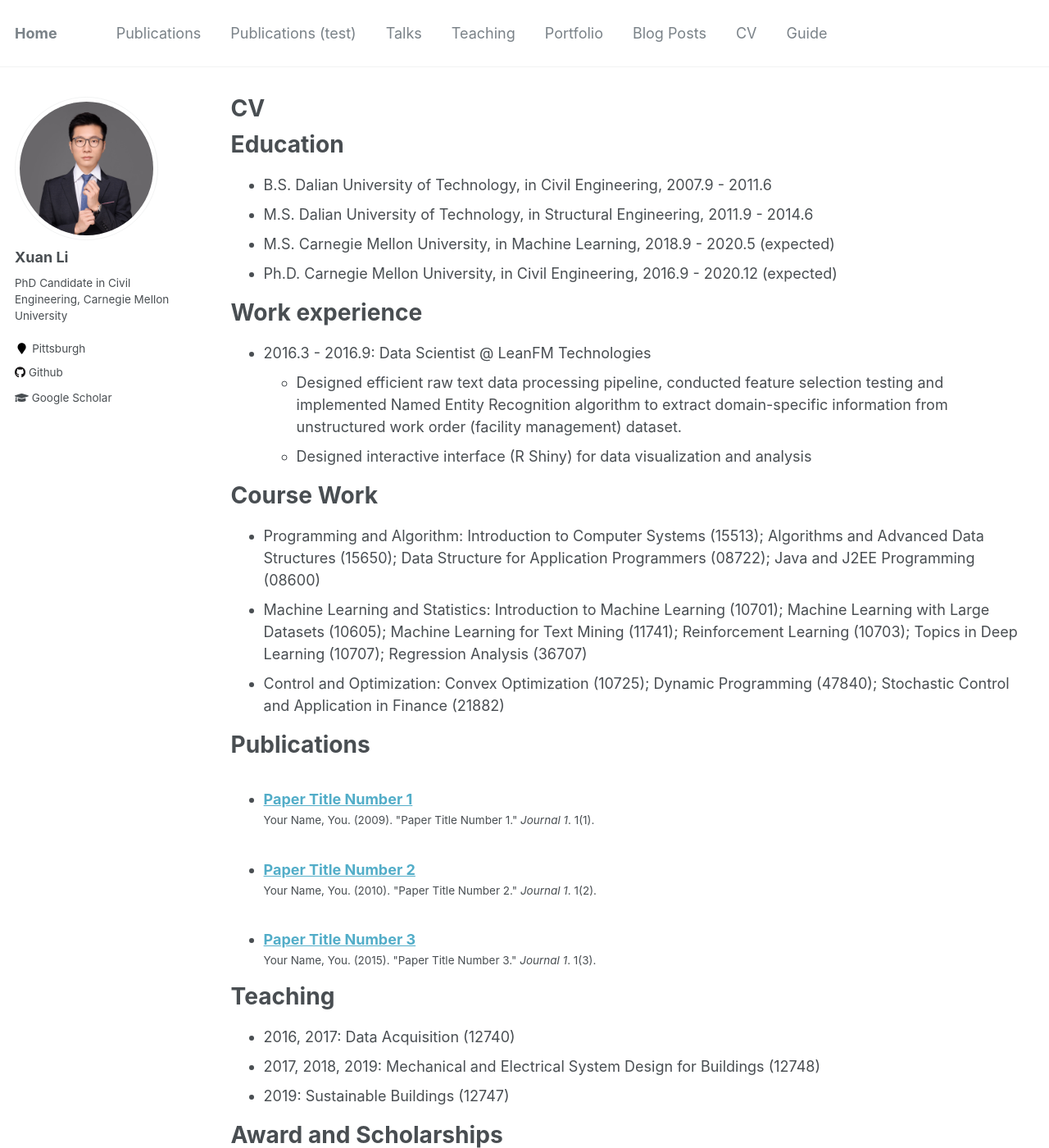
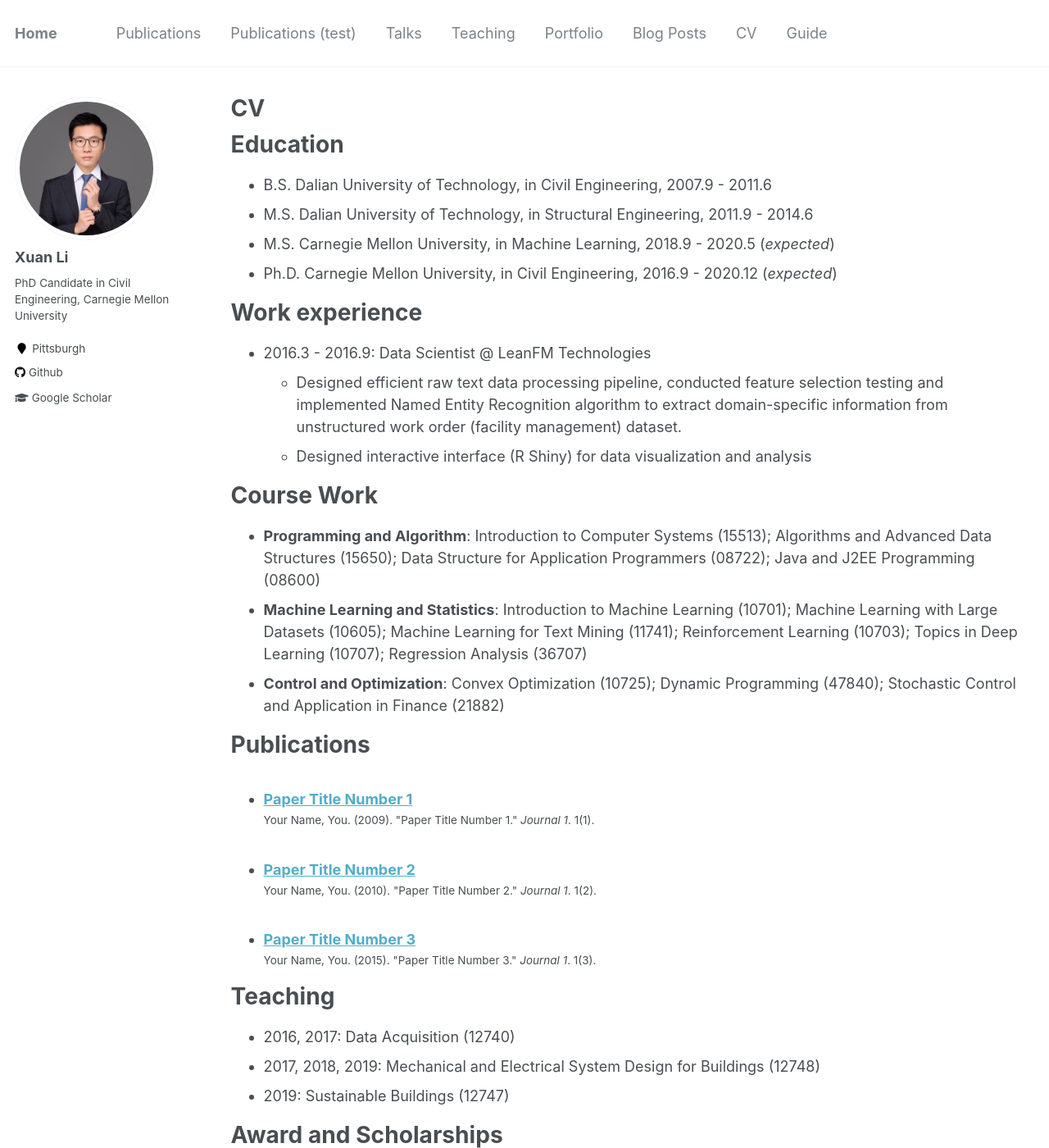
Before and after one commit to milanlx/milanlx.github.io, a Jekyll site: the page built from _pages/cv.md, in a window 1280 px wide and 1400 px high. Shown: the whole window at 82% size. Built offline with Jekyll 4.4.1, drawn with Linux system fonts in a browser that asks for light colours.

Commit message:
Update cv.md

```diff
--- a/_pages/cv.md
+++ b/_pages/cv.md
@@ -13,8 +13,8 @@ Education
 ======
 * B.S. Dalian University of Technology, in Civil Engineering, 2007.9 - 2011.6
 * M.S. Dalian University of Technology, in Structural Engineering, 2011.9 - 2014.6
-* M.S. Carnegie Mellon University, in Machine Learning, 2018.9 - 2020.5 (expected)
-* Ph.D. Carnegie Mellon University, in Civil Engineering, 2016.9 - 2020.12 (expected)
+* M.S. Carnegie Mellon University, in Machine Learning, 2018.9 - 2020.5 (*expected*)
+* Ph.D. Carnegie Mellon University, in Civil Engineering, 2016.9 - 2020.12 (*expected*)
 
 
 Work experience
@@ -26,9 +26,9 @@ Work experience
 
 Course Work
 ======
-* Programming and Algorithm: Introduction to Computer Systems (15513); Algorithms and Advanced Data Structures (15650); Data Structure for Application Programmers (08722); Java and J2EE Programming (08600)
-* Machine Learning and Statistics: Introduction to Machine Learning (10701); Machine Learning with Large Datasets (10605); Machine Learning for Text Mining (11741); Reinforcement Learning (10703); Topics in Deep Learning (10707); Regression Analysis (36707)
-* Control and Optimization: Convex Optimization (10725); Dynamic Programming (47840); Stochastic Control and Application in Finance (21882)
+* **Programming and Algorithm**: Introduction to Computer Systems (15513); Algorithms and Advanced Data Structures (15650); Data Structure for Application Programmers (08722); Java and J2EE Programming (08600)
+* **Machine Learning and Statistics**: Introduction to Machine Learning (10701); Machine Learning with Large Datasets (10605); Machine Learning for Text Mining (11741); Reinforcement Learning (10703); Topics in Deep Learning (10707); Regression Analysis (36707)
+* **Control and Optimization**: Convex Optimization (10725); Dynamic Programming (47840); Stochastic Control and Application in Finance (21882)
 
 
 Publications
```
